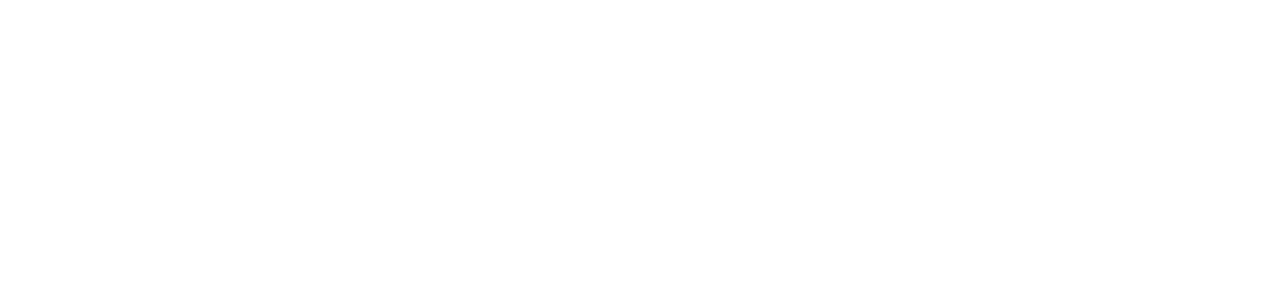
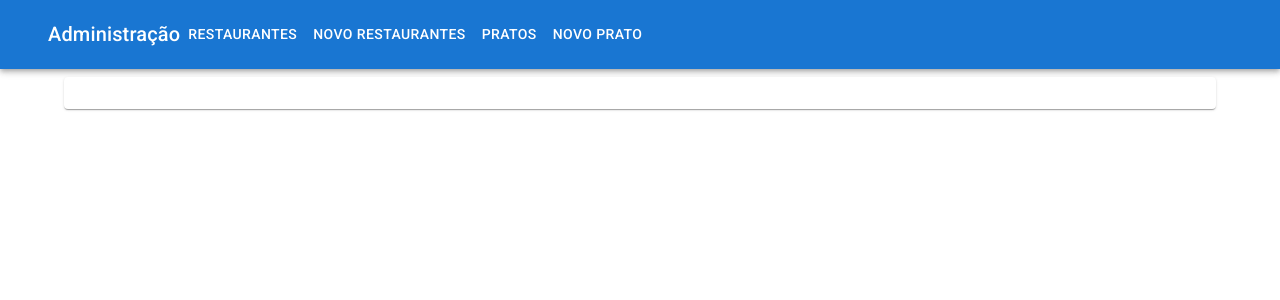
Before and after one commit to davidtpires/alfood, a React (Create React App) app: page /admin in a window 1280 px wide. Before the commit this address had no page. Shown: the top 300 px of the page. Built offline with nearby package versions, Linux system fonts and the light colour scheme.

Commit message:
Exibindo os pratos

```diff
--- a/src/App.tsx
+++ b/src/App.tsx
@@ -3,6 +3,8 @@ import Home from './paginas/Home';
 import VitrineRestaurantes from './paginas/VitrineRestaurantes';
 import AdministracaoRestaurantes from './paginas/Administracao/Restaurante/AdministracaoRestaurantes';
 import FormularioRestaurante from './paginas/Administracao/Restaurante/FormularioRestaurante';
+import PaginaBaseAdmin from './paginas/Administracao/PaginaBaseAdmin';
+import AdministracaoPratos from './paginas/Administracao/Pratos/AdministracaoPratos';
 
 function App() {
 
@@ -10,9 +12,15 @@ function App() {
     <Routes>
       <Route path="/" element={<Home />} />
       <Route path="/restaurantes" element={<VitrineRestaurantes />} />
-      <Route path="/admin/restaurantes" element={<AdministracaoRestaurantes />} />
-      <Route path="/admin/restaurantes/novo" element={<FormularioRestaurante />} />
-      <Route path="/admin/restaurantes/:id" element={<FormularioRestaurante />} />
+
+      <Route path='/admin' element={<PaginaBaseAdmin />}>
+        <Route path="restaurantes" element={<AdministracaoRestaurantes />} />
+        <Route path="restaurantes/novo" element={<FormularioRestaurante />} />
+        <Route path="restaurantes/:id" element={<FormularioRestaurante />} />
+        <Route path="pratos" element={<AdministracaoPratos />} />
+
+      </Route>
+
     </Routes>
   );
 }
--- /dev/null
+++ b/src/paginas/Administracao/PaginaBaseAdmin.tsx
@@ -0,0 +1,56 @@
+import { AppBar, Box, Button, Container, Toolbar, Typography, Link, Paper } from "@mui/material"
+import { Outlet, Link as RouterLink } from 'react-router-dom'
+
+const PaginaBaseAdmin = () => {
+
+    return (
+        <>
+            <AppBar position="static">
+                <Container maxWidth="xl">
+                    <Toolbar>
+                        <Typography variant="h6">
+                            Administração
+                        </Typography>
+                        <Box sx={{ display: 'flex', flexGrow: 1 }}>
+                            <Link component={RouterLink} to="/admin/restaurantes">
+                                <Button sx={{ my: 2, color: 'white' }}>
+                                    Restaurantes
+                                </Button>
+                            </Link>
+                            <Link component={RouterLink} to="/admin/restaurantes/novo">
+                                <Button sx={{ my: 2, color: 'white' }}>
+                                    Novo Restaurantes
+                                </Button>
+                            </Link>
+                            <Link component={RouterLink} to="/admin/pratos">
+                                <Button sx={{ my: 2, color: 'white' }}>
+                                    Pratos
+                                </Button>
+                            </Link>
+                            <Link component={RouterLink} to="/admin/pratos/novo">
+                                <Button sx={{ my: 2, color: 'white' }}>
+                                    Novo Prato
+                                </Button>
+                            </Link>
+                        </Box>
+                    </Toolbar>
+                </Container>
+            </AppBar>
+
+            <Box>
+                <Container maxWidth="lg" sx={{ mt: 1 }}>
+                    <Paper sx={{ p: 2 }}>
+
+                        <Outlet />
+
+
+                    </Paper>
+                </Container>
+            </Box>
+
+
+        </>
+    )
+}
+
+export default PaginaBaseAdmin
--- /dev/null
+++ b/src/paginas/Administracao/Pratos/AdministracaoPratos.tsx
@@ -0,0 +1,73 @@
+import { useEffect, useState } from "react";
+import {
+    Button,
+    Paper,
+    Table,
+    TableBody,
+    TableCell,
+    TableContainer,
+    TableHead,
+    TableRow,
+} from "@mui/material";
+import { Link } from "react-router-dom";
+import http from "../../../http";
+import IPrato from "../../../interfaces/IPrato";
+
+const AdministracaoPratos = () => {
+    const [pratos, setPratos] = useState<IPrato[]>([]);
+
+    useEffect(() => {
+        http.get('pratos/')
+            .then(resposta => setPratos(resposta.data))
+    }, [])
+
+    const excluir = (pratoAhSerExcluido: IPrato) => {
+        http.delete(`pratos/${pratoAhSerExcluido.id}/`)
+            .then(() => {
+                const listaPratos = pratos.filter(prato => prato.id !== pratoAhSerExcluido.id)
+                setPratos([...listaPratos])
+            })
+    }
+
+    return (
+        <TableContainer component={Paper}>
+            <Table>
+                <TableHead>
+                    <TableRow>
+                        <TableCell>Nome</TableCell>
+                        <TableCell>Tag</TableCell>
+                        <TableCell>Imagem</TableCell>
+                        <TableCell>Editar</TableCell>
+                        <TableCell>Excluir</TableCell>
+                    </TableRow>
+                </TableHead>
+                <TableBody>
+                    {pratos.map(prato =>
+                        <TableRow key={prato.id}>
+                            <TableCell>
+                                {prato.nome}
+                            </TableCell>
+                            <TableCell>
+                                {prato.tag}
+                            </TableCell>
+                            <TableCell>
+                                [<a href={prato.imagem} target="_blank" rel="noreferrer">ver imagem</a>]
+                            </TableCell>
+                            <TableCell>
+                                [ <Link to={`/admin/pratos/${prato.id}`}>editar</Link> ]
+                            </TableCell>
+                            <TableCell>
+                                <Button variant="outlined" color="error" onClick={() => excluir(prato)}>
+                                    Excluir
+                                </Button>
+                            </TableCell>
+                        </TableRow>
+                    )}
+
+                </TableBody>
+            </Table>
+        </TableContainer>
+    );
+};
+
+export default AdministracaoPratos;
--- a/src/paginas/Administracao/Restaurante/FormularioRestaurante.tsx
+++ b/src/paginas/Administracao/Restaurante/FormularioRestaurante.tsx
@@ -1,9 +1,8 @@
-import { AppBar, Box, Button, Container, TextField, Toolbar, Typography, Link, Paper } from "@mui/material"
+import { Box, Button, TextField, Typography } from "@mui/material"
 import { useEffect, useState } from "react"
 import { useParams } from "react-router-dom"
 import IRestaurante from "../../../interfaces/IRestaurante"
 import http from "../../../http"
-import { Link as RouterLink } from 'react-router-dom'
 
 const FormularioRestaurante = () => {
 
@@ -41,34 +40,6 @@ const FormularioRestaurante = () => {
   }
 
   return (
-    <>
-      <AppBar position="static">
-        <Container maxWidth="xl">
-          <Toolbar>
-            <Typography variant="h6">
-              Administração
-            </Typography>
-            <Box sx={{ display: 'flex', flexGrow: 1 }}>
-              <Link component={RouterLink} to="/admin/restaurantes">
-                <Button sx={{ my: 2, color: 'white' }}>
-                  Restaurantes
-                </Button>
-              </Link>
-              <Link component={RouterLink} to="/admin/restaurantes/novo">
-                <Button sx={{ my: 2, color: 'white' }}>
-                  Novo Restaurantes
-                </Button>
-              </Link>
-            </Box>
-          </Toolbar>
-        </Container>
-      </AppBar>
-
-      <Box>
-        <Container maxWidth="lg" sx={{ mt: 1 }}>
-          <Paper sx={{ p: 2 }}>
-
-            {/* conteudo da pagina */}
     <Box sx={{ display: 'flex', flexDirection: "column", alignItems: "center", flexGrow: 1 }}>
       <Typography component="h1" variant="h6">Formulário de Restaurantes</Typography>
       <Box component="form" sx={{ width: '100%' }} onSubmit={aoSubmeterForm}>
@@ -83,13 +54,6 @@ const FormularioRestaurante = () => {
         <Button sx={{ marginTop: 1 }} type="submit" fullWidth variant="outlined">Salvar</Button>
       </Box>
     </Box>
-
-          </Paper>
-        </Container>
-      </Box>
-
-
-    </>
   )
 }
 
```
Lines whose indentation alone changed are shown as unchanged.
